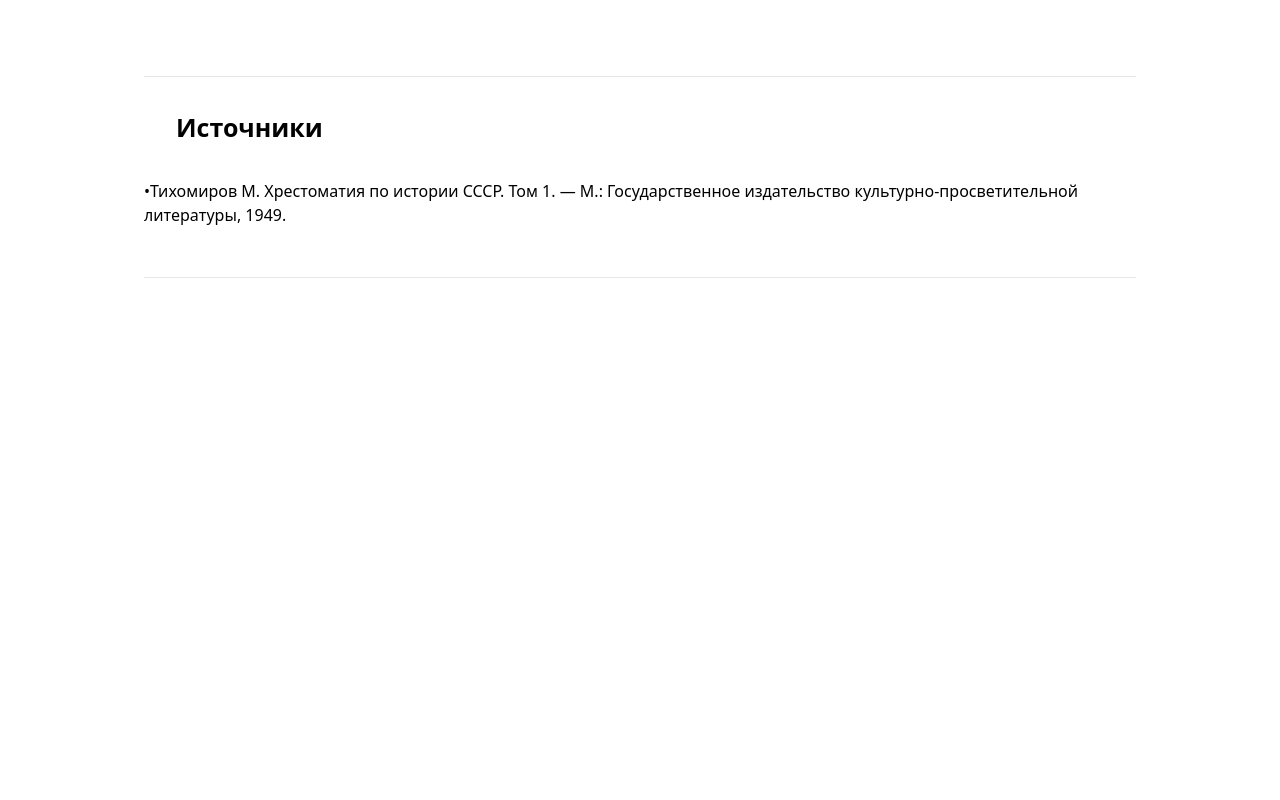
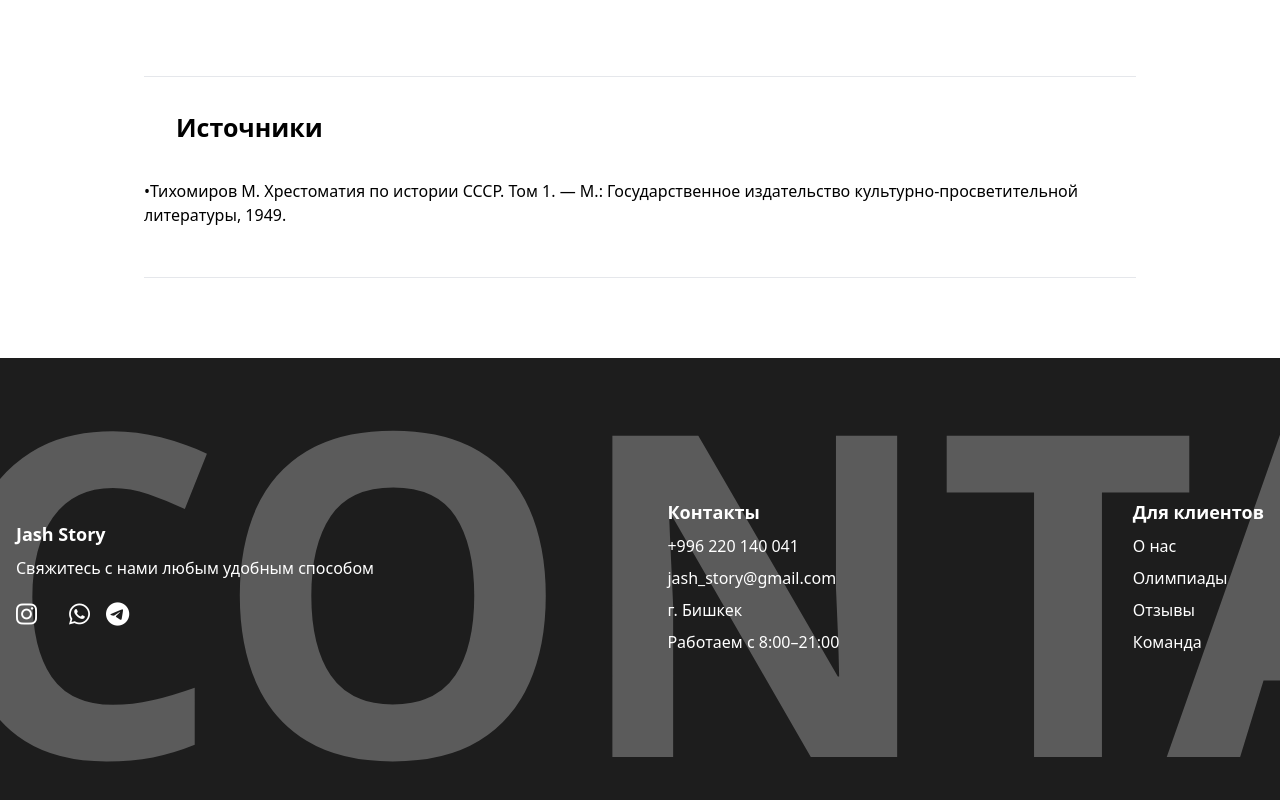
Before and after one commit to IskenderDev/JashStory, a React (Vite) app: page / in a window 1280 px wide. Shown: the part 3112-3912 px from the top of the page. Before the commit the page ends 3470 px from the top, so only its background shows below. Built offline with nearby package versions, Linux system fonts and the light colour scheme.

Commit message:
finished footer

```diff
--- a/package.json
+++ b/package.json
@@ -10,6 +10,7 @@
     "preview": "vite preview"
   },
   "dependencies": {
+    "@fortawesome/fontawesome-free": "^6.6.0",
     "react": "^18.3.1",
     "react-dom": "^18.3.1",
     "sass": "^1.79.1"
--- /dev/null
+++ b/src/components/footer/Footer.jsx
@@ -0,0 +1,65 @@
+import React from "react";
+import styles from "./Footer.module.scss";
+import '@fortawesome/fontawesome-free/css/all.min.css';
+
+
+const Footer = () => {
+  return (
+      <footer className={styles.footer}>
+        <p className={styles.contact}>CONTACT</p>
+        <div className="container mx-auto px-4 flex flex-col md:flex-row justify-between items-center">
+          <div className="mb-8 md:mb-0">
+            <h3 className="text-lg font-bold">Jash Story</h3>
+            <p className="mt-2">Свяжитесь с нами любым удобным способом</p>
+            <div className="flex mt-4 space-x-4">
+              <a href="https://instagram.com" className={styles.icon}>
+                <i className={`fab fa-instagram ${styles.instagram}`}></i>
+              </a>
+              <a href="https://whatsapp.com" className={styles.icon}>
+                <i className={`fab fa-whatsapp ${styles.whatsapp}`}></i>
+              </a>
+              <a href="https://telegram.com" className={styles.icon}>
+                <i className={`fab fa-telegram ${styles.telegram}`}></i>
+              </a>
+            </div>
+          </div>
+
+          <div className="mb-8 md:mb-0">
+            <h3 className="text-lg font-bold">Контакты</h3>
+            <p className="mt-2">+996 220 140 041</p>
+            <p className="mt-2">jash_story@gmail.com</p>
+            <p className="mt-2">г. Бишкек</p>
+            <p className="mt-2">Работаем с 8:00–21:00</p>
+          </div>
+
+          <div>
+            <h3 className="text-lg font-bold">Для клиентов</h3>
+            <ul className="mt-2 space-y-2">
+              <li>
+                <a href="/about" className="hover:underline">
+                  О нас
+                </a>
+              </li>
+              <li>
+                <a href="/olympiads" className="hover:underline">
+                  Олимпиады
+                </a>
+              </li>
+              <li>
+                <a href="/reviews" className="hover:underline">
+                  Отзывы
+                </a>
+              </li>
+              <li>
+                <a href="/team" className="hover:underline">
+                  Команда
+                </a>
+              </li>
+            </ul>
+          </div>
+        </div>
+      </footer>
+  );
+};
+
+export default Footer;
--- /dev/null
+++ b/src/components/footer/Footer.module.scss
@@ -0,0 +1,58 @@
+.footer {
+    background-color: #1d1d1d;
+    color: #ffffff;
+    padding: 2.5rem 0;
+    position: relative;
+    z-index: 1;
+    overflow: hidden;
+    height: 482px;
+    padding-top:140px ;
+    .contact {
+        position: absolute;
+        top: -25%;
+        left: -5%;
+        z-index: -1;
+        font-size: 450px;
+        color: #5B5B5B;
+        font-weight: 900;
+
+    }
+
+    h3 {
+      font-size: 1.125rem;
+      font-weight: bold;
+    }
+
+    p, ul, li {
+      margin-top: 0.5rem;
+      font-size: 1rem;
+    }
+}
+
+.icon {
+    font-size: 1.5rem;
+    margin-right: 1rem;
+    transition: color 0.3s ease;
+
+    &:hover {
+      color: #ccc;
+    }
+}
+
+.instagram {
+    &:hover {
+      color: #E1306C;
+    }
+}
+
+.whatsapp {
+    &:hover {
+      color: #25D366;
+    }
+}
+
+.telegram {
+    &:hover {
+      color: #0088cc;
+    }
+}
--- a/src/pages/news/ui/News.jsx
+++ b/src/pages/news/ui/News.jsx
@@ -1,3 +1,4 @@
+import Footer from "../../../components/footer/Footer";
 import Header from "../../../components/header/Header";
 import Info from "./info/Info";
 import NewsCom from "./newsCom/NewsCom";
@@ -8,6 +9,7 @@ const News = () => {
       <Header />
       <Info />
       <NewsCom/>
+      <Footer/>
     </>
   );
 };
```
Also changed, not shown: 1 other file (tests, documents, lock files or other folders).
